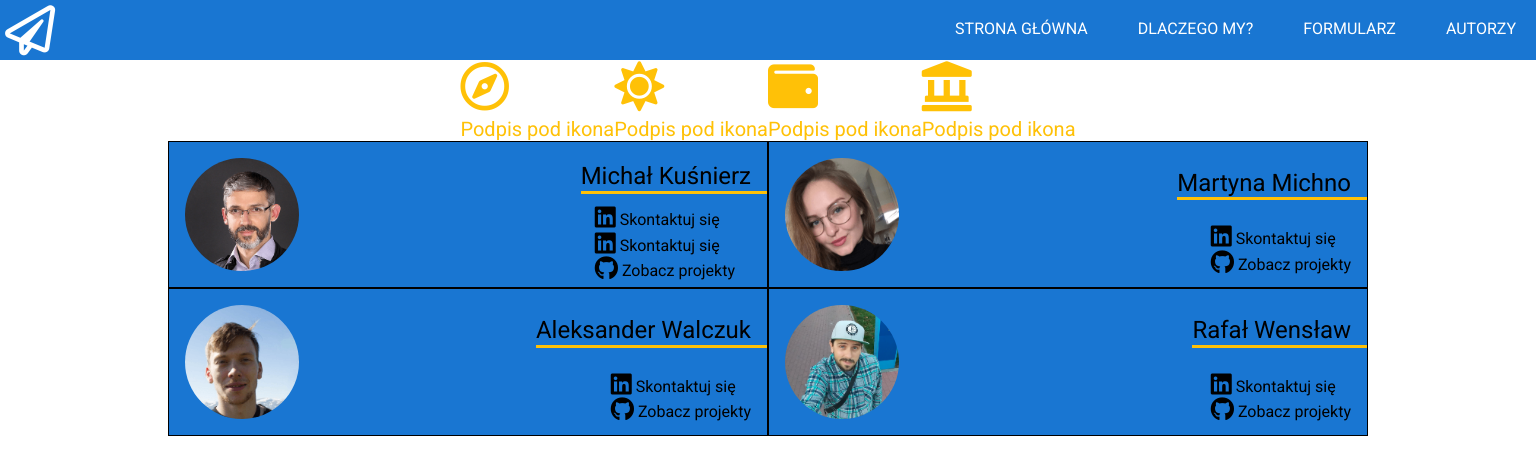
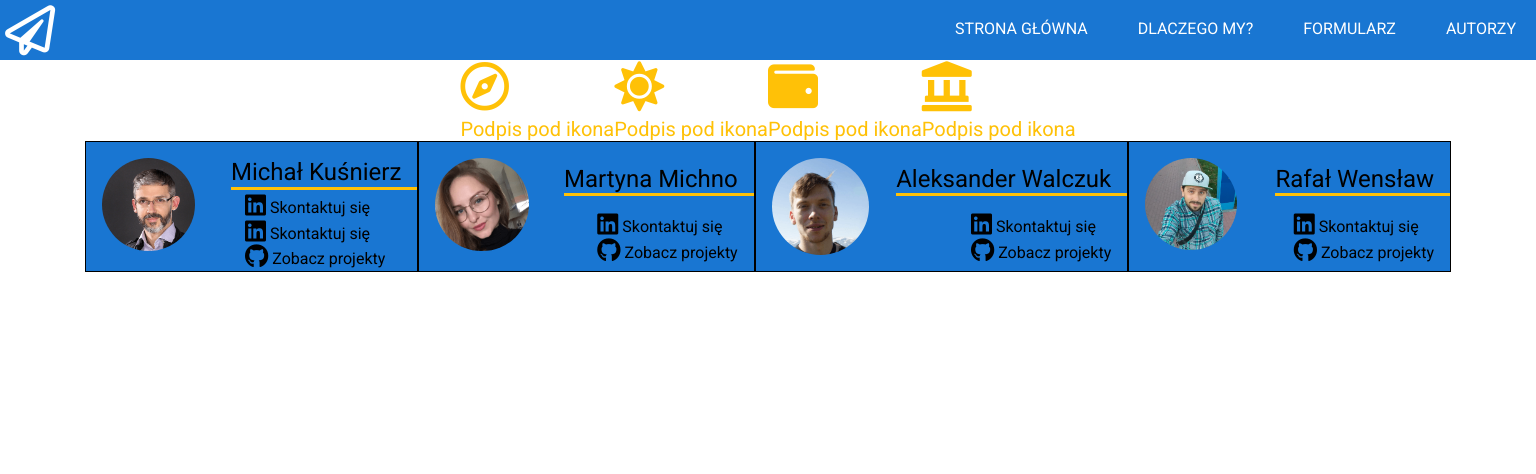
Before and after one commit to infoshareacademy/jfdd13-dreamteam, a plain HTML site: page index.html in a window 1536 px wide. Drawn offline with nearby package versions, Linux system fonts and the light colour scheme; a web font is replaced by a local one.

Commit message:
changed max-width according to breakpoints

```diff
--- a/css/footer.sass
+++ b/css/footer.sass
@@ -1,14 +1,12 @@
 @media all and (min-width: 1366px)
   .footer
     display: flex
-    max-width: 1200px
+    max-width: 1366px
     margin: 0 auto
-    flex-wrap: wrap
     background-color: $color-primary
 
   .card
     display: flex
-    width: 50%
     min-width: 126px
     background-color: $color-primary
     border: 1px solid black
```
Also changed, not shown: css/main.css.
